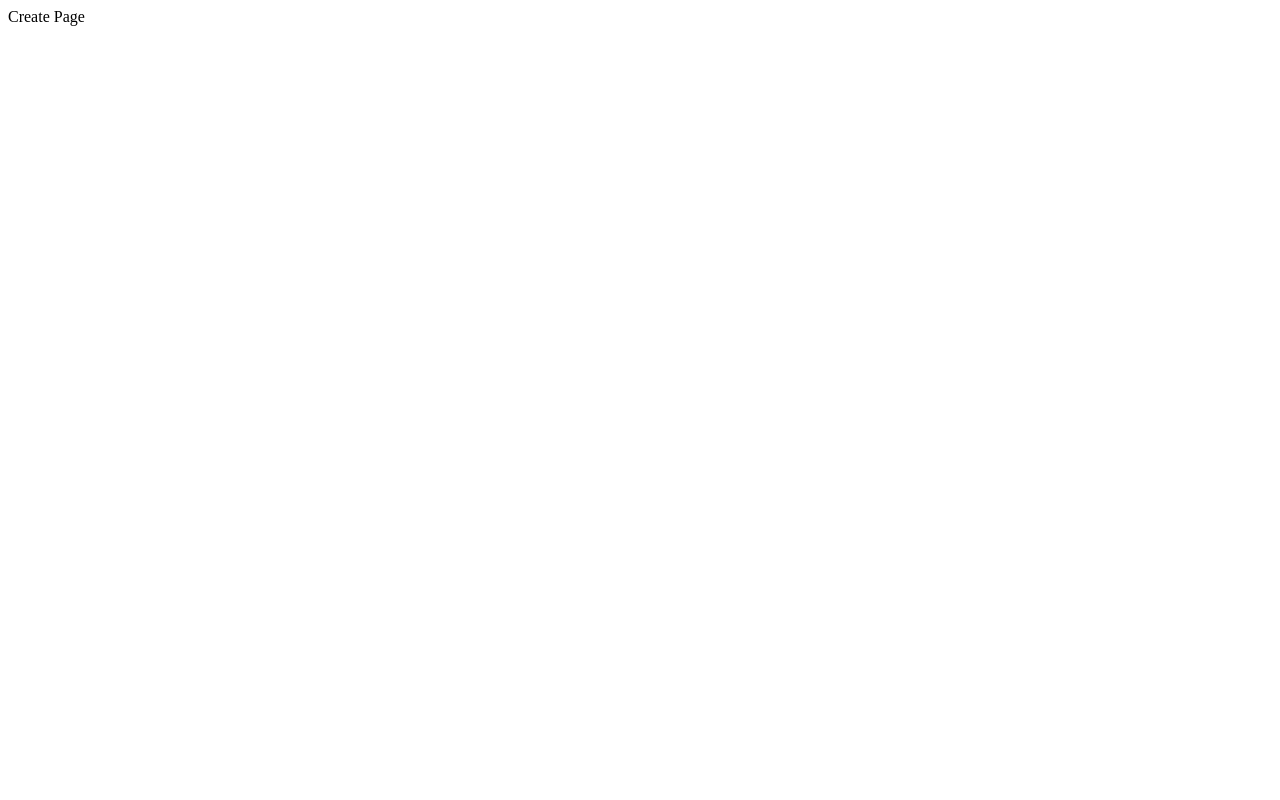
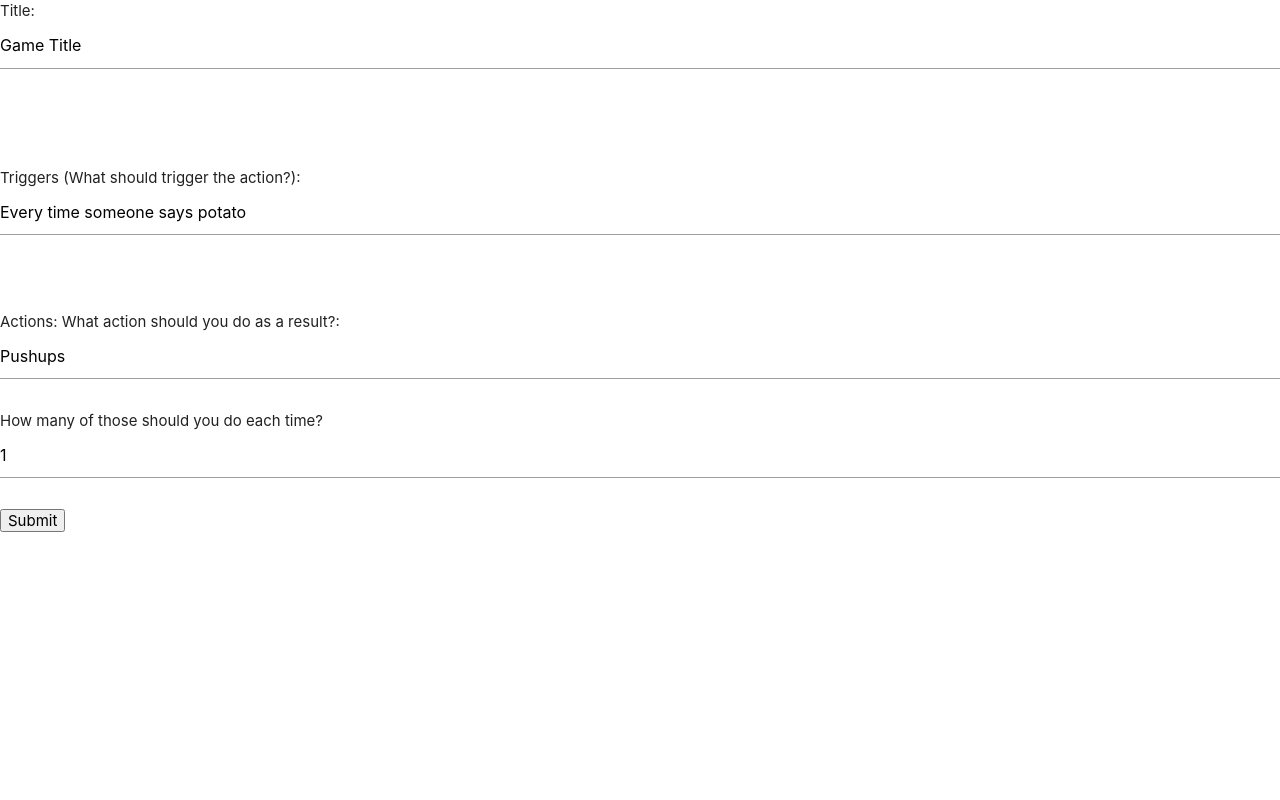
Before and after one commit to tanikapod/hackMIT2018, a Django app: page /shots/create/ in a window 1280 px wide. Before the commit the page is almost empty. Run offline with Django 3.2, Linux system fonts and the light colour scheme.

Commit message:
PUUUUUUUUUUUUUSH

```diff
--- a/shots_site/shots_app/templates/shots_app/create.html
+++ b/shots_site/shots_app/templates/shots_app/create.html
@@ -7,6 +7,31 @@
   </head>
 
   <body>
+    <form action="/action_page.php">
+    Title:<br>
+    <input type="text" name="title" value="Game Title">
+    <br>
+    <br><br>
+    <br><br>
+    Triggers (What should trigger the action?):<br>
+    <input type="text" name="trigger" value="Every time someone says potato">
+    <br><br>
+    <br><br>
+    Actions:
+    What action should you do as a result?:<br>
+    <input type="text" name="action" value="Pushups">
+    <br><br>
+    How many of those should you do each time?
+    <input type="text" name="action_amount" value="1">
+    <br><br>
+    <input type="submit" value="Submit">
+</form>
 
   </body>
 </html>
+
+<!-- tite, triggers+actions corresponding to triggers -->
+
+<!-- actions should have amount and description -->
+
+<!-- triggers should only have a description -->
--- a/shots_site/shots_app/views.py
+++ b/shots_site/shots_app/views.py
@@ -21,7 +21,7 @@
 #def makeDrinkingGame(title, triggers):
 
 def create(request):
-    return HttpResponse("Create Page")
+    return render(request, 'shots_app/create.html')
 
 def gameDetail(request, game_id):
     return HttpResponse("Finished Game")
```
